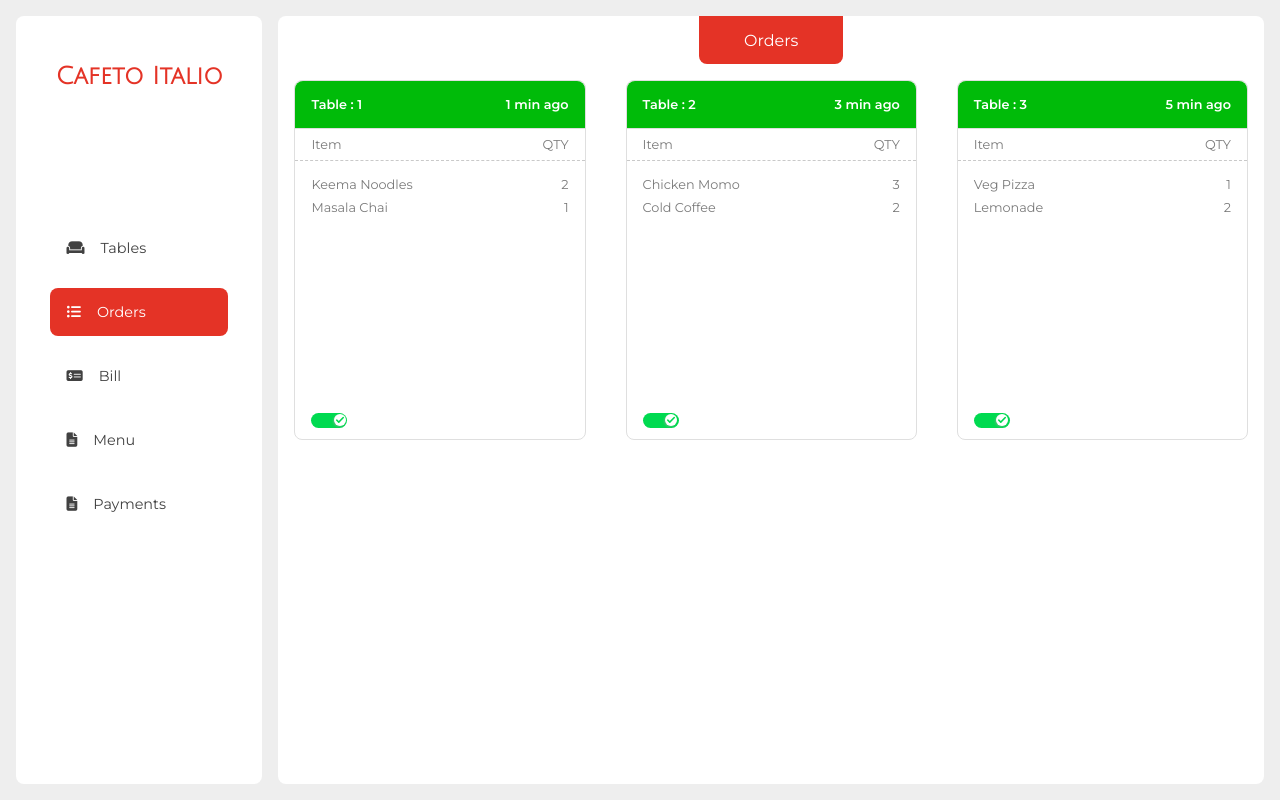
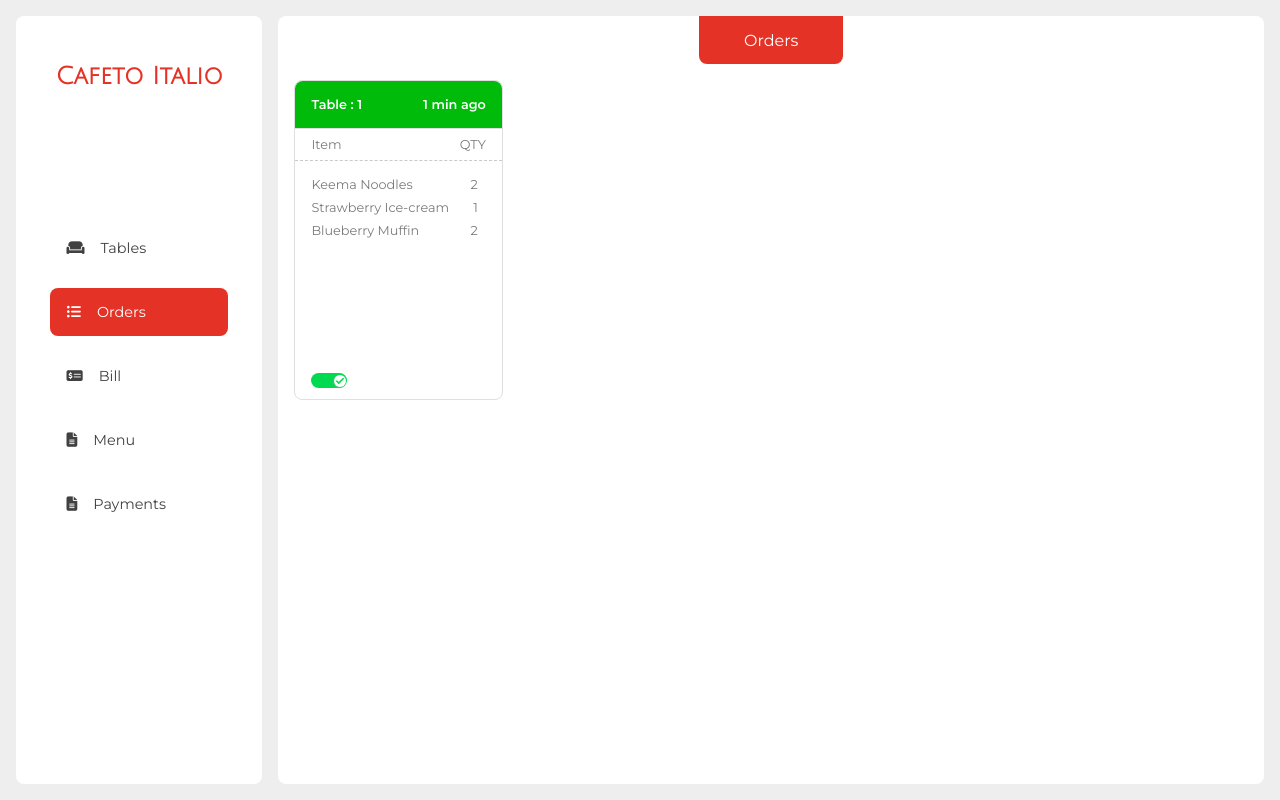
Before and after one commit to netisdark/try, a React (Vite) app in the folder frontDesk/: page /orders in a window 1280 px wide. Built offline with nearby package versions, Linux system fonts and the light colour scheme.

Commit message:
adjust card dimensions

```diff
--- a/frontDesk/src/components/orders/OrderItem.module.css
+++ b/frontDesk/src/components/orders/OrderItem.module.css
@@ -1,12 +1,12 @@
 .itemsCont{
     display: flex;
     flex-direction: column;
-    height: 26vh;
+    height: 22vh;
     gap: 1vh;
     overflow-y: auto;
 }
 .item{
     display: flex;
     justify-content: space-between;
-    padding: 0vh 2vh;
+    padding: 0vh 3vh 0vh 2vh;
 }
--- a/frontDesk/src/components/orders/Orders.jsx
+++ b/frontDesk/src/components/orders/Orders.jsx
@@ -11,25 +11,10 @@ const orders = [
     timeStamp: '1 min ago',
     items: [
       { name: 'Keema Noodles', qty: 2 },
-      { name: 'Masala Chai', qty: 1 },
+      { name: 'Strawberry Ice-cream', qty: 1 },
+      {name: 'Blueberry Muffin', qty : 2}
     ],
-  },
-  {
-    tableNum: 2,
-    timeStamp: '3 min ago',
-    items: [
-      { name: 'Chicken Momo', qty: 3 },
-      { name: 'Cold Coffee', qty: 2 },
-    ],
-  },
-  {
-    tableNum: 3,
-    timeStamp: '5 min ago',
-    items: [
-      { name: 'Veg Pizza', qty: 1 },
-      { name: 'Lemonade', qty: 2 },
-    ],
-  },
+  }
 ];
 
 export default function Orders() {
--- a/frontDesk/src/components/orders/Orders.module.css
+++ b/frontDesk/src/components/orders/Orders.module.css
@@ -3,12 +3,13 @@
     width: 100%;
     padding: 2vh;
     display: grid;
-    grid-template-columns: repeat(3,1fr);
+    grid-template-columns: repeat(4,1fr);
     grid-template-rows: repeat(auto,1fr);
     gap: 5vh;
+    overflow-y: auto;
 }
 .orderCard{
-    height: 45vh;
+    height: 40vh;
     width: auto;
     border: 1px solid #dfdfdf;
     border-radius: 1vh;
```
